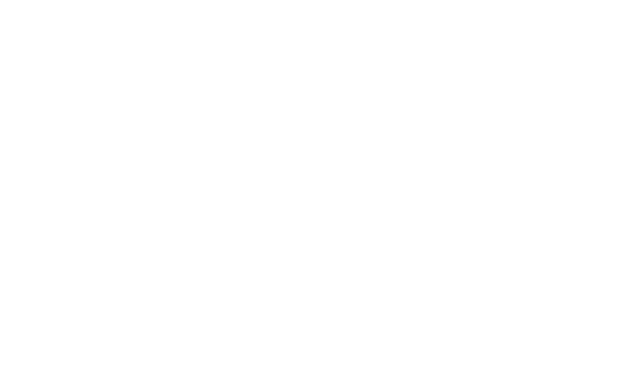
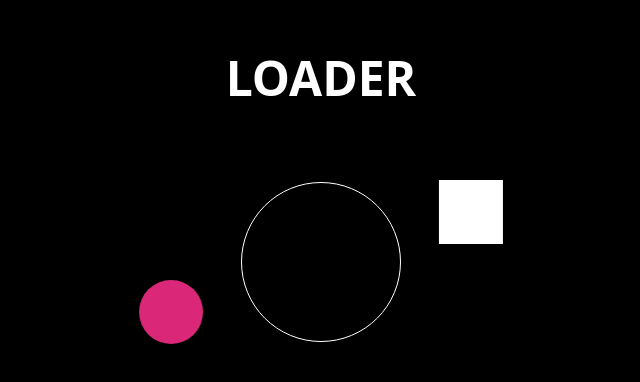
Before and after one commit to Deepakverma-556/creativity-task, a React (Create React App) app: page /loader in a window 1280 px wide. Before the commit this address had no page. Shown: the part 202-584 px from the top of the page, without its empty margins (319-959 px from the left). Built offline with nearby package versions, Linux system fonts and the light colour scheme.

Commit message:
create loader

```diff
--- a/src/App.js
+++ b/src/App.js
@@ -11,6 +11,8 @@
 import { TextAnimation } from './components/TextAnimation';
 import IncreaseImage from './components/IncreaseImage';
 import CardHover from './components/CardHover';
+import ClickableSlider from './components/ClickableSlider';
+import Loader from './components/Loader';
 
 function App() {
   return (
@@ -27,6 +29,8 @@
         <Route path='/text' element={<TextAnimation />} />
         <Route path='/increase-image' element={<IncreaseImage />} />
         <Route path='/card-hover' element={<CardHover />} />
+        <Route path='/clickable' element={<ClickableSlider />} />
+        <Route path='/loader' element={<Loader />} />
       </Routes>
     </BrowserRouter>
   );
--- /dev/null
+++ b/src/components/ClickableSlider.jsx
@@ -0,0 +1,18 @@
+import React, { useState } from 'react'
+import coca from "../assets/images/coca-cola.png"
+
+const ClickableSlider = () => {
+    const [open, setOpen] = useState()
+    return (
+        <div className='h-screen flex items-center justify-center'>
+            <div className='max-w-6xl mx-auto px-4'>
+                <div className='relative flex items-center justify-center h-full'>
+                    <img onClick={() => setOpen(!open)} src={coca} alt="coca" className='h-52' />
+                    <div className={`${open ? "w-20" : "w-0"} border-t-2 transition-all duration-300 origin-left border-black absolute top-3`}></div>
+                </div>
+            </div>
+        </div>
+    )
+}
+
+export default ClickableSlider
--- /dev/null
+++ b/src/components/Loader.jsx
@@ -0,0 +1,16 @@
+import React from 'react'
+
+const Loader = () => {
+  return (
+      <div className='flex flex-col items-center justify-center min-h-screen bg-black'>
+          <h2 className='text-white pb-20 font-bold text-5xl'>LOADER</h2>
+          <div className='relative w-40 h-40'>
+              <span className='absolute w-full h-full rounded-[50%] backdrop-blur-md bg-black/25 span-circle border-white border'></span>
+              <span className='absolute w-full h-full rounded-[50%] bg-pink-600 pink-circle'></span>
+              <span className='absolute w-full h-full rounded-0 bg-white white-box'></span>
+          </div>
+    </div>
+  )
+}
+
+export default Loader
--- a/src/index.css
+++ b/src/index.css
@@ -76,6 +76,43 @@
   }
 }
 
+/* loader */
+
+.white-box {
+  animation: animate 4s ease-in-out infinite;
+  animation-delay: -2s;
+}
+
+.pink-circle {
+  animation: animate 4s ease-in-out infinite;
+}
+
+.span-circle{
+  z-index: 2;
+}
+
+@keyframes animate {
+  0% {
+    transform: translate(-150px, 50px) scale(0.4) rotate(0deg);
+    z-index: 1;
+  }
+
+  50% {
+    z-index: 1;
+    transform: translate(150px, -50px) scale(0.4) rotate(180deg);
+  }
+
+  50.0001% {
+    transform: translate(150px, -50px) scale(0.4) rotate(180deg);
+    z-index: 3;
+  }
+
+  100% {
+    transform: translate(-150px, 50px) scale(0.4) rotate(360deg);
+    z-index: 3;
+  }
+}
+
 @media (max-width:990.99px) {
   .custom-toast {
     min-height: 5px !important;
```
Also changed, not shown: src/assets/images/coca-cola.png (added).
